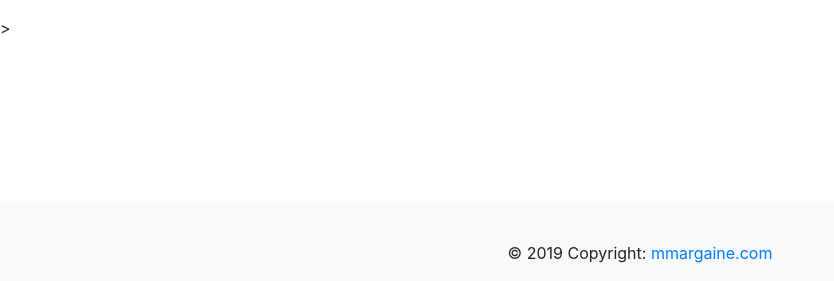
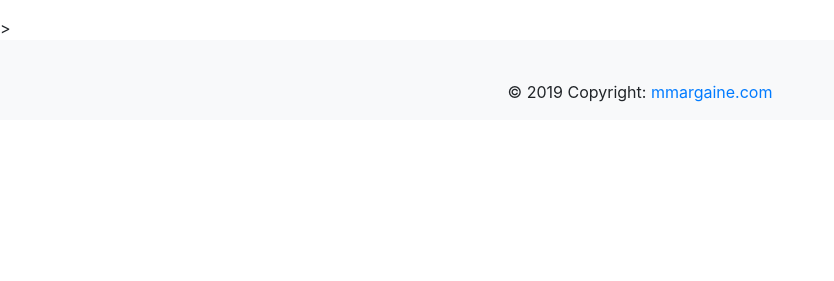
Before and after one commit to Maxia51/website-formation, a Symfony app: template templates/admin/index.html.twig in a window 1280 px wide. Shown: the part 519-800 px from the top of the page, without its empty margins (0-834 px from the left). Run offline with Twig, Linux system fonts and the light colour scheme; the template is opened without the code that fills it, so the values that code supplies are empty; some libraries are stand-ins or nearby versions.

Commit message:
fix footer

```diff
--- a/assets/css/app.css
+++ b/assets/css/app.css
@@ -9,4 +9,8 @@
 
 footer{
     margin-top: 15px;
+    position: absolute;
+    left: 0px;
+    right: 0px;
+    bottom: 0px;
 }
--- a/templates/base/footer.html.twig
+++ b/templates/base/footer.html.twig
@@ -1,6 +1,6 @@
 {% block footer %}
 <!-- Footer -->
-<footer class="bg-light fixed-bottom font-small pt-4">
+<footer class="bg-light font-small pt-4">
 
     <!-- Copyright -->
     <div class="footer-copyright text-center py-3">© 2019 Copyright:
```
